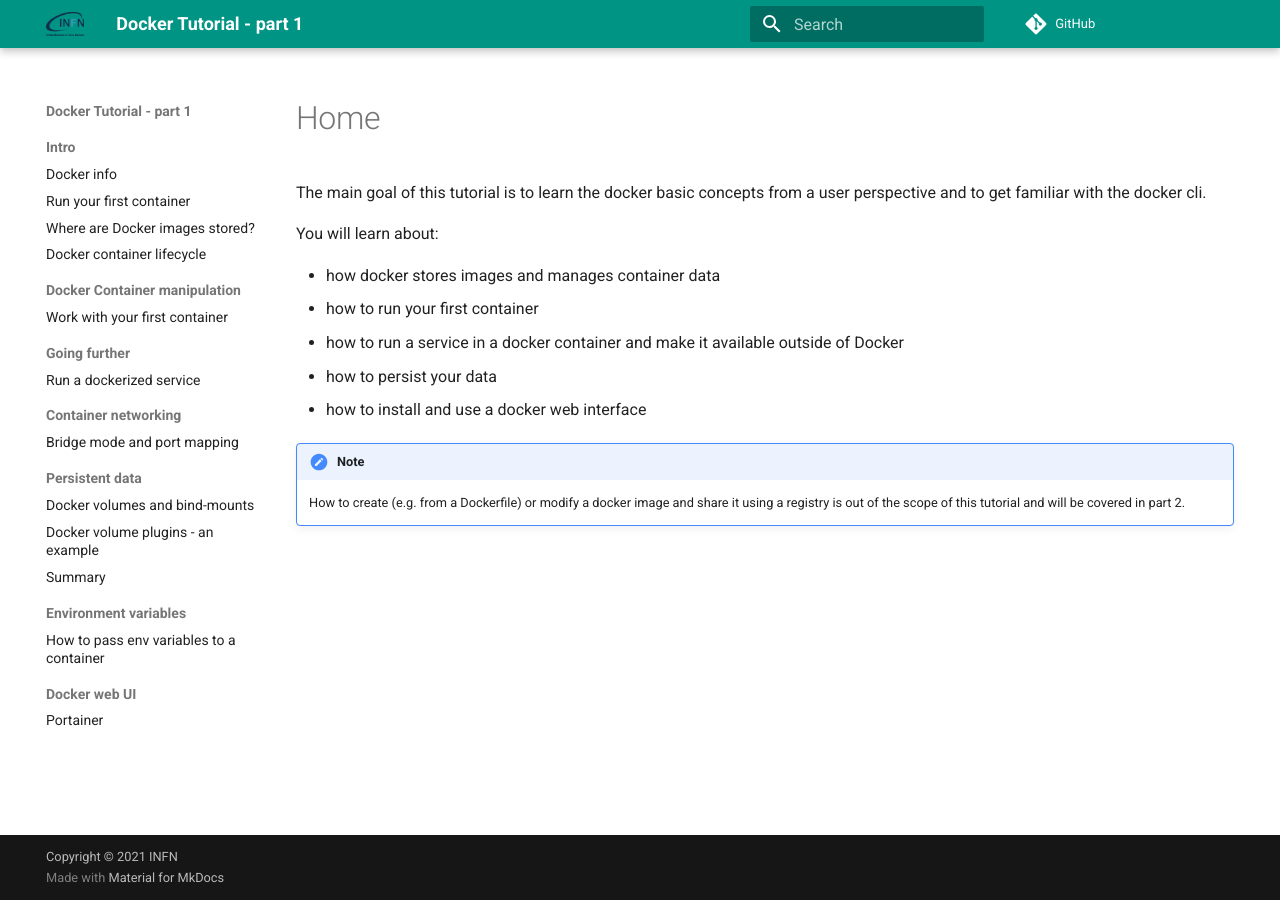
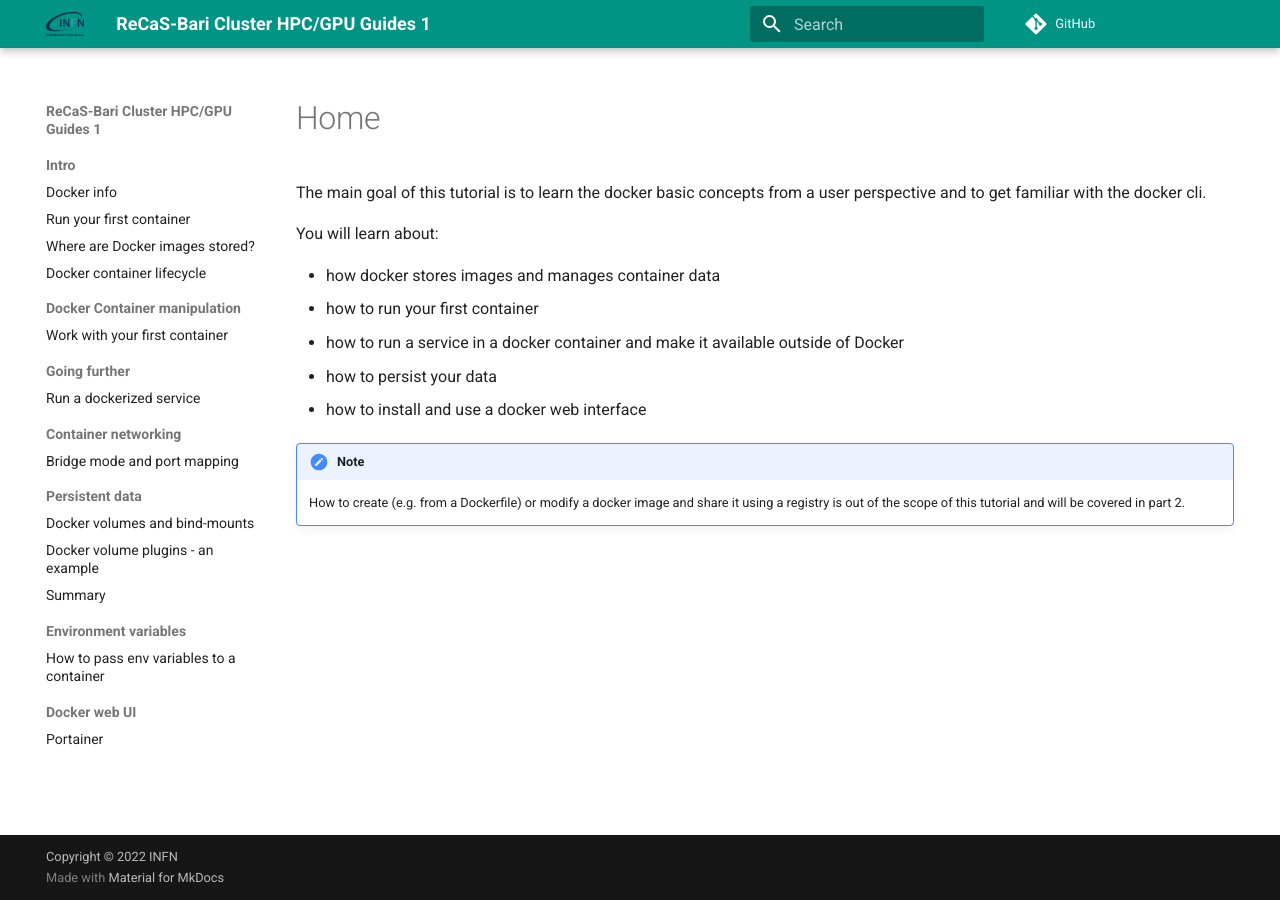
Before and after one commit to jvino/cluster-hpc-gpu-guides, an MkDocs documentation site: the page built from docs/index.md, in a window 1280 px wide. Built offline with MkDocs 1.6.1 and Material for MkDocs 9.7.7, drawn with Linux system fonts in a browser that asks for light colours; comment, search, counter and statistics services are not loaded.

Commit message:
update file

```diff
--- a/mkdocs.yml
+++ b/mkdocs.yml
@@ -1,6 +1,6 @@
-site_name: Docker Tutorial - part 1
-repo_url: https://github.com/maricaantonacci/docker-tutorial
-site_author: Marica Antonacci - marica.antonacci@ba.infn.it
+site_name: ReCaS-Bari Cluster HPC/GPU Guides 1
+repo_url: https://github.com/jvino/cluster-hpc-gpu-guides
+site_author: Gioacchino Vino - gioacchino.vino@ba.infn.it
 theme:
   name: material
   palette:
@@ -45,4 +45,4 @@
     - Portainer: 'gui/portainer.md'
 
 
-copyright: Copyright &copy; 2021 INFN
+copyright: Copyright &copy; 2022 INFN
```
